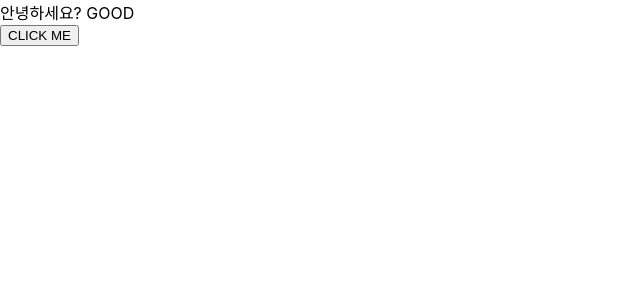
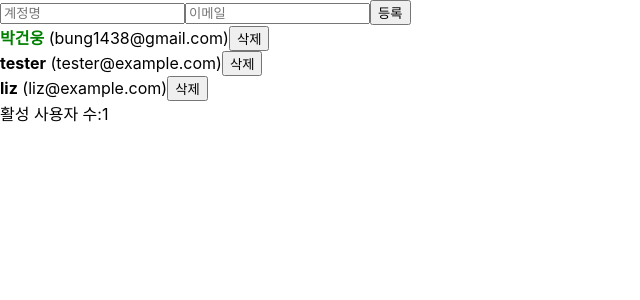
Before and after one commit to gunwoongPark/Learn-React, a React (Create React App) app: page / in a window 1280 px wide. Shown: the top 300 px of the page, without its empty margins (0-640 px from the left). Built offline with nearby package versions, Linux system fonts and the light colour scheme.

Commit message:
Create UserDispatch Context and complete homework

```diff
--- a/src/App.js
+++ b/src/App.js
@@ -1,7 +1,6 @@
-import React, { useRef, useReducer, useMemo, useCallback } from 'react';
+import React, { useRef, useReducer, useMemo, useCallback, createContext } from 'react';
 import CreateUser from './CreateUser';
 import UserList from "./UserList";
-import useInputs from "./useInputs";
 
 function countActiveUsers(users) {
   console.log("활성 사용자 수를 세는 중...");
@@ -35,6 +34,9 @@
   switch (action.type) {
     case 'CREATE_USER':
       return {
+        // initialState : 초기상태
+        // state : 현재 상태
+        // 헷갈리지 말것!
         inputs: initialState.inputs,
         users: state.users.concat(action.user)
       };
@@ -59,59 +61,46 @@
   }
 }
 
+// 다른 컴포넌트로부터 사용할 수 있도록 방출
+export const UserDispatch = createContext(null);
+
 function App() {
   const [state, dispatch] = useReducer(reducer, initialState);
-  const [form, onChange, reset] = useInputs({
-    username:'',
-    email:''
-  });
-  const {username, email} = form;
-  const nextId = useRef(4)
+  // const [form, onChange, reset] = useInputs({
+  //   username: '',
+  //   email: ''
+  // });
+  // const { username, email } = form;
+
+  // const nextId = useRef(4)
   const { users } = state;
 
-  const onCreate = useCallback(() => {
-    dispatch({
-      type: 'CREATE_USER',
-      user: {
-        id: nextId.current,
-        username,
-        email
-      }
-    });
-    nextId.current += 1;
-    reset();
-  }, [username, email, reset]);
-
-  const onToggle = useCallback(id => {
-    dispatch({
-      type: 'TOGGLE_USER',
-      id
-    });
-  }, []);
-
-  const onRemove = useCallback(id => {
-    dispatch({
-      type: 'REMOVE_USER',
-      id
-    });
-  }, []);
+  // const onCreate = useCallback(() => {
+  //   dispatch({
+  //     type: 'CREATE_USER',
+  //     user: {
+  //       id: nextId.current,
+  //       username,
+  //       email
+  //     }
+  //   });
+  //   nextId.current += 1;
+  //   reset();
+  // }, [username, email, reset]);
 
   const count = useMemo(() => countActiveUsers(users), [users])
 
   return (
-    <>
+    <UserDispatch.Provider value={dispatch}>
       <CreateUser
-        username={username}
-        email={email}
-        onChange={onChange}
-        onCreate={onCreate}
+      // username={username}
+      // email={email}
+      // onChange={onChange}
+      // onCreate={onCreate}
       />
-      <UserList users={users}
-        onToggle={onToggle}
-        onRemove={onRemove}
-      />
+      <UserList users={users} />
       <div>활성 사용자 수:{count}</div>
-    </>
+    </UserDispatch.Provider>
   );
 }
 
--- a/src/CreateUser.js
+++ b/src/CreateUser.js
@@ -1,12 +1,48 @@
-import React from 'react';
+import React, { useContext, useRef, useCallback } from 'react';
+import { UserDispatch } from './App'
+import useInputs from "./useInputs";
 
-function CreateUser({ username, email, onChange, onCreate }) {
+function CreateUser({
+    // username, email, onChange, onCreate
+}) {
+    const [{ username, email }, onChange, reset] = useInputs({
+        username: '',
+        email: ''
+    })
+
+    const nextId = useRef(4)
+
+    const dispatch = useContext(UserDispatch);
+
+    const onCreate = useCallback(() => {
+        dispatch({
+            type: 'CREATE_USER',
+            user: {
+                id: nextId.current,
+                username,
+                email
+            }
+        });
+        reset();
+        nextId.current += 1;
+    }, [username, email, reset])
+
     return (
         <div>
-            <input name="username" placeholder="계정명" onChange={onChange} value={username} />
-            <input name="email" placeholder="이메일" onChange={onChange} value={email} />
+            <input
+                name="username"
+                placeholder="계정명"
+                onChange={onChange}
+                value={username}
+            />
+            <input
+                name="email"
+                placeholder="이메일"
+                onChange={onChange}
+                value={email}
+            />
             <button onClick={onCreate}>등록</button>
-        </div>
+        </div >
     )
 }
 
--- a/src/UserList.js
+++ b/src/UserList.js
@@ -1,24 +1,33 @@
-import React from 'react';
+import React, { useContext } from 'react';
+import { UserDispatch } from './App'
 
-const User = React.memo(function User({ user, onRemove, onToggle }) {
+const User = React.memo(function User({ user }) {
+    const dispatch = useContext(UserDispatch);
+
     return (
         <div>
             <b style={{
                 color: user.active ? 'green' : 'black',
                 cursor: 'pointer'
             }}
-                onClick={() => onToggle(user.id)}
+                onClick={() => dispatch({
+                    type: 'TOGGLE_USER',
+                    id: user.id
+                })}
             >
                 {user.username}
             </b>
             &nbsp;
             <span>({user.email})</span>
-            <button onClick={() => onRemove(user.id)}>삭제</button>
+            <button onClick={() => dispatch({
+                type: 'REMOVE_USER',
+                id: user.id
+            })}>삭제</button>
         </div>
     );
 });
 
-function UserList({ users, onRemove, onToggle }) {
+function UserList({ users }) {
     return (
         <div>
             {
@@ -27,8 +36,6 @@
                         <User
                             user={user}
                             key={user.id}
-                            onRemove={onRemove}
-                            onToggle={onToggle}
                         />
                     )
                 )
--- a/src/index.js
+++ b/src/index.js
@@ -3,11 +3,10 @@
 import './index.css';
 import App from './App';
 import reportWebVitals from './reportWebVitals';
-import ContextSample from './ContextSample';
 
 ReactDOM.render(
   <React.StrictMode>
-    <ContextSample />
+    <App />
   </React.StrictMode>,
   document.getElementById('root')
 );
```
Also changed, not shown: src/useInputs.js (+6 -6 lines), 1 other file (tests, documents, lock files or other folders).
